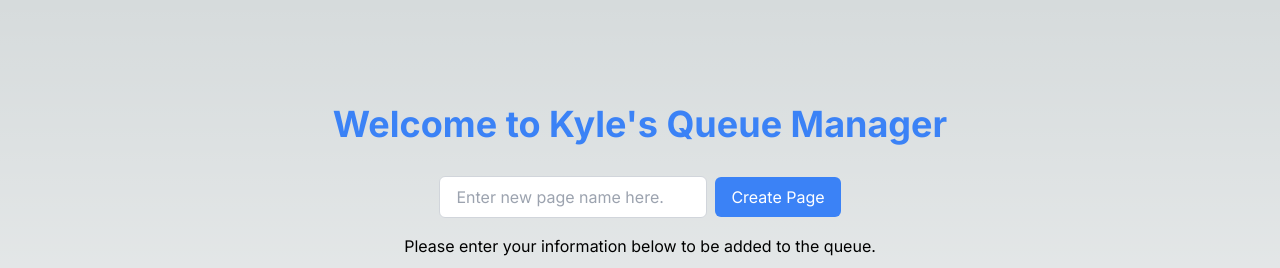
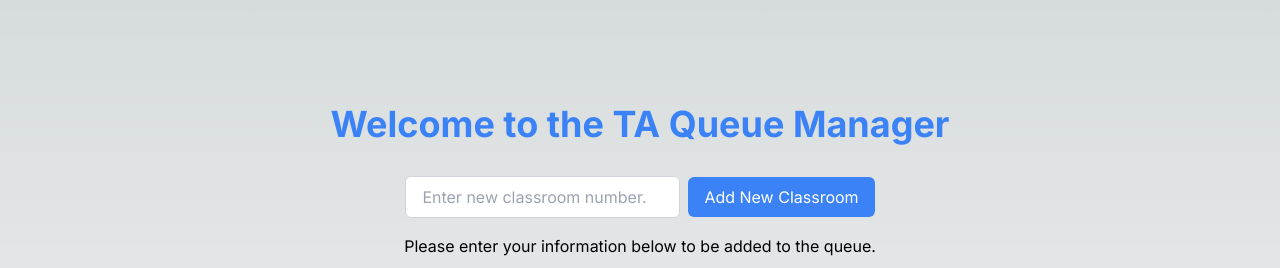
Before and after one commit to Civenge/Queue-Manager, a Next.js app: page / in a window 1280 px wide. Shown: the top 268 px of the page. Built offline with nearby package versions, Linux system fonts and the light colour scheme; no server answers; the database is empty.

Commit message:
Adjusted css styling for adding new class page and main title.

```diff
--- a/src/app/page.tsx
+++ b/src/app/page.tsx
@@ -147,7 +147,7 @@ const Home = () => {
       <ToastContainer />
       <main className="flex min-h-fit flex-col items-center justify-between p-24">
         <div className="py-2 px-4 text-blue-500 rounded-md focus:outline-none  text-center text-4xl font-bold">
-          Welcome to Kyle&apos;s Queue Manager
+          Welcome to the TA Queue Manager
         </div>
         <div>
           <form onSubmit={handlePageCreation} className="mt-4 py-2">
@@ -155,15 +155,15 @@ const Home = () => {
               type="text"
               value={newPageName}
               onChange={(e) => setNewPageName(e.target.value)}
-              className="py-2 px-4 mr-2 border border-gray-300 dark:border-gray-600 rounded-md focus:outline-none focus:border-blue-500 dark:bg-gray-800 dark:text-gray-300"
-              placeholder="Enter new page name here."
+              className="py-2 px-4 mr-2 border border-gray-300 dark:border-gray-600 rounded-md focus:outline-none focus:border-blue-500 dark:bg-gray-800 dark:text-gray-300 min-w-[275px]"
+              placeholder="Enter new classroom number."
               required
             ></input>
             <button
               type="submit"
               className="py-2 px-4 bg-blue-500 text-white rounded-md hover:bg-blue-600 focus:outline-none focus:bg-blue-600"
             >
-              Create Page
+              Add New Classroom
             </button>
           </form>
         </div>
```
